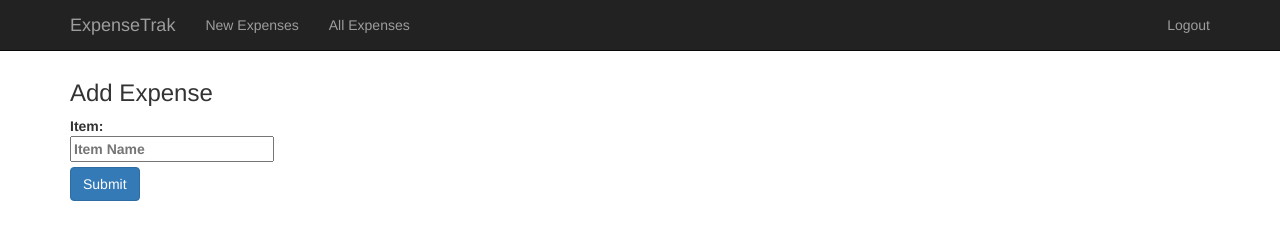
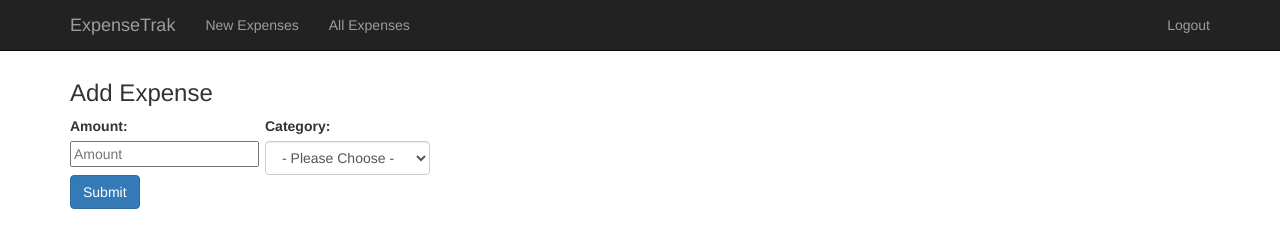
Before and after one commit to monroepe/expensetrak, a website: page app/index.html at #!/addExpense in a window 1280 px wide. Drawn offline with nearby package versions, Linux system fonts and the light colour scheme.

Commit message:
added fields to form

```diff
--- a/app/add-expense/addExpense.html
+++ b/app/add-expense/addExpense.html
@@ -7,9 +7,15 @@
       <h3>Add Expense</h3>
       <div class="row">
         <div class="col-md-2">
-          <label>Item:
-            <input type="text" ng-model="name" placeholder="Item Name" required />
-          </label>
+          <label>Amount:</label>
+            <input type="number" ng-model="name" placeholder="Amount" required />
+        </div>
+        <div class="col-md-2">
+          <label>Category:</label>
+          <select ng-model="selectedCategory" class="form-control">
+            <option value="">- Please Choose -</option>
+            <option ng-repeat="cat in categories" value="{{cat.id}}">{{cat.name}}</option>
+          </select>
         </div>
       </div>
       <div class="row">
--- a/app/add-expense/addExpense.js
+++ b/app/add-expense/addExpense.js
@@ -9,6 +9,13 @@ angular.module('expenseTrak.addExpense', ['ngRoute'])
   });
 }])
 .controller('AddExpenseCtrl', ['$scope', function($scope) {
+  $scope.categories = [
+        { id: 1, name: 'Groceries' },
+        { id: 2, name: 'Recreation' }
+    ];
+
+    $scope.selectedCategory = null;
+
 
   $scope.addFormSubmit = function() {
     $scope.msg = "Item Added";
```
